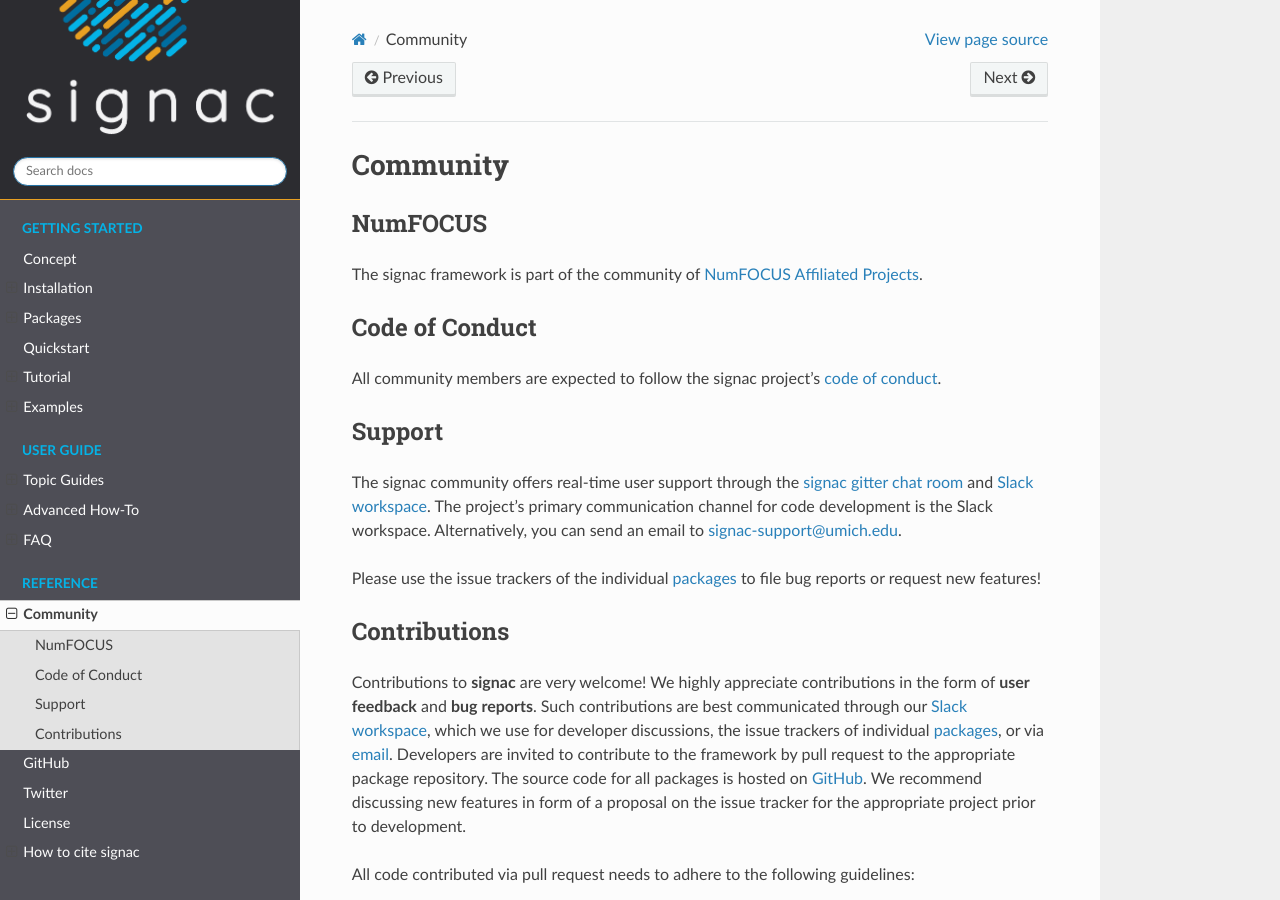
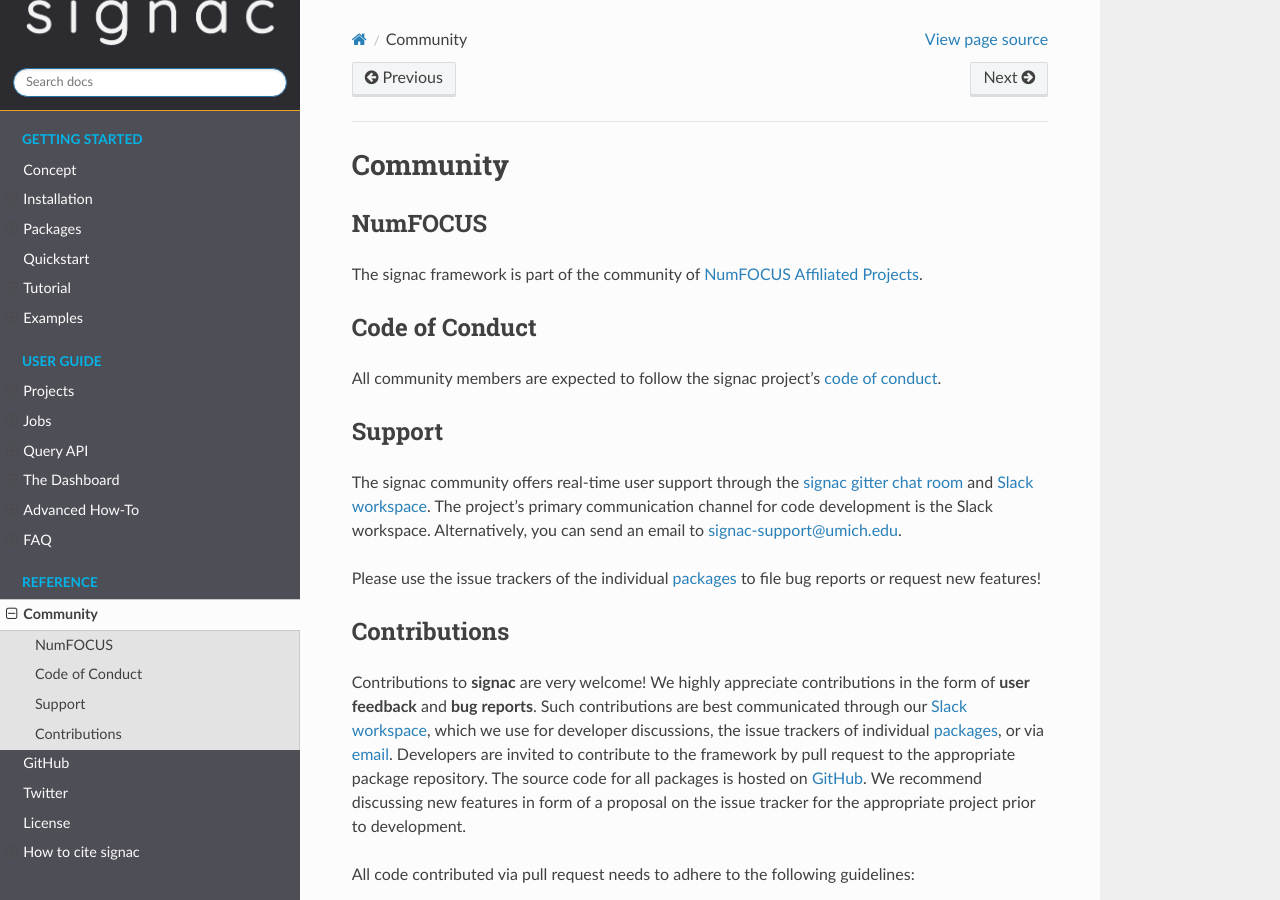
Before and after one commit to glotzerlab/signac-docs, a Sphinx documentation site: the page built from docs/source/community.rst, in a window 1280 px wide and 900 px high. Built offline with Sphinx 7.4.7 and the Read the Docs theme 2.0.0, drawn with Linux system fonts in a browser that asks for light colours; pages that are not in the unit, such as notebooks, are missing from menus.

Commit message:
Remove Reference page (titled Topic Guides) and replace w/ contents

```diff
--- a/docs/source/index.rst
+++ b/docs/source/index.rst
@@ -29,7 +29,11 @@
    :maxdepth: 2
    :caption: User Guide
 
-   reference
+   projects
+   jobs
+   document
+   query
+   dashboard
    recipes
    tips_and_tricks
 
```
